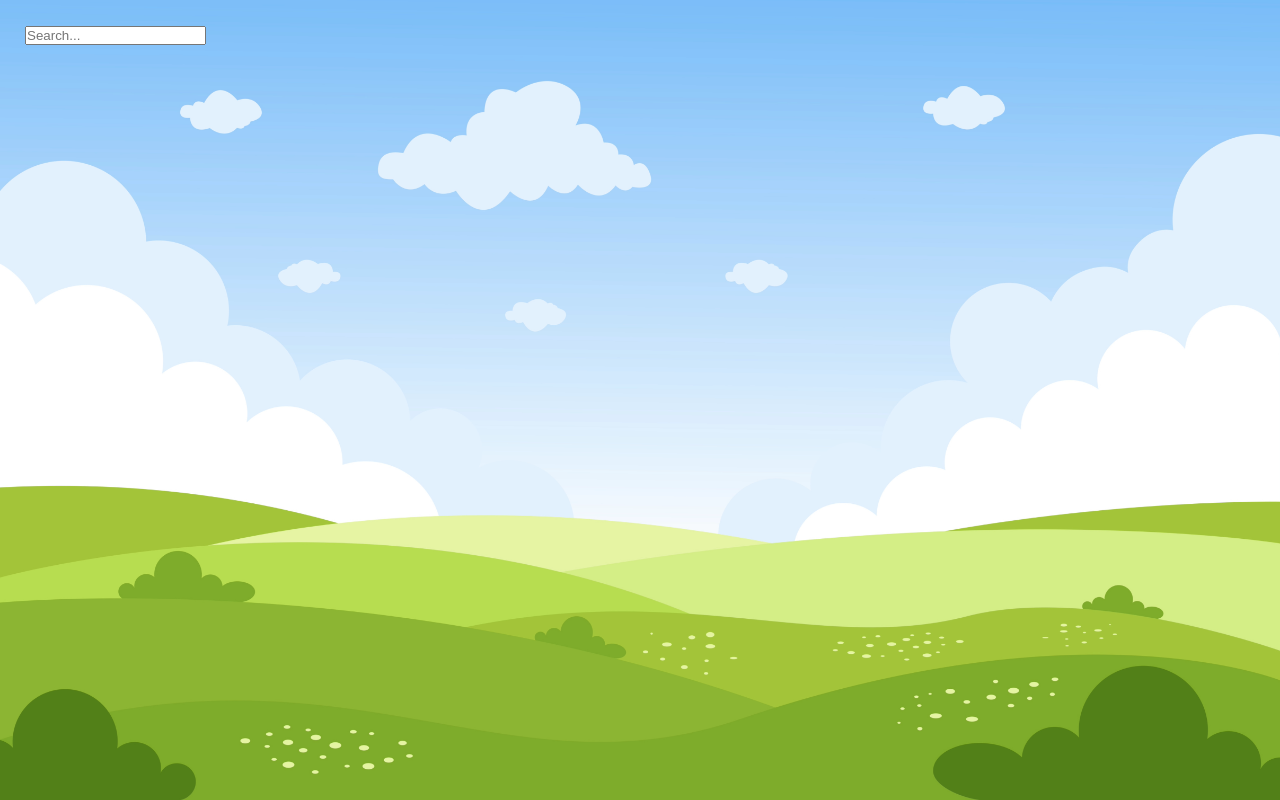
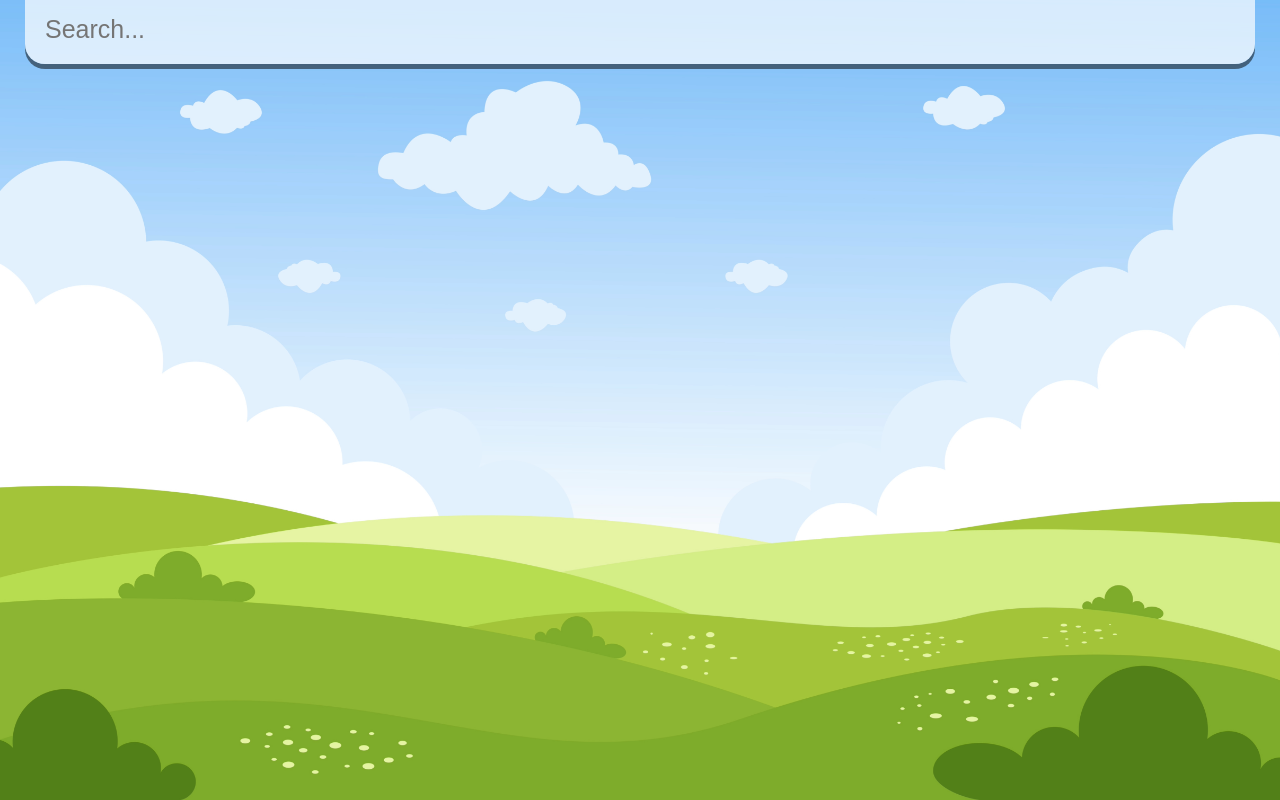
Before and after one commit to hejweather/hejweather, a React (Create React App) app: page / in a window 1280 px wide. Built offline with nearby package versions, Linux system fonts and the light colour scheme.

Commit message:
Updated searchbox css.

```diff
--- a/src/index.css
+++ b/src/index.css
@@ -24,12 +24,12 @@ main {
   padding: 25px;
 }
 
-.serch-box {
+.search-box {
   width: 100%;
   margin: 0 0 75px;
 }
 
-.serch-box .search-bar {
+.search-box .search-bar {
   display: block;
   width: 100%;
   padding: 20px;
@@ -39,20 +39,20 @@ main {
   border: none;
   outline: none;
 
-  background-color: blanchedalmond;
-  border-radius: 0px 0px 10px 10px;
+  background-color: rgba(255, 255, 255, 0.7);
+  border-radius: 0px 0px 20px 20px;
   margin-top: -30px;
 
-  box-shadow: 0 5px rgba(0, 0, 0, 0.2);
+  box-shadow: 0 5px rgba(0, 0, 0, 0.5);
 
-  color:rgba(0, 0, 0, 0.2);
+  color:rgba(0, 0, 0, 0.5);
   font-size: 25px;
 
   transition: 0.4s ease;
 }
 
-.serch-box .search-bar:focus {
-  background-color: #333;
+.search-box .search-bar:focus {
+  background-color: rgba(0, 0, 0, 0.90);
 }
 
 .location-box .location {
@@ -60,7 +60,7 @@ main {
   font-size: 30px;
   font-weight: 500;
   text-align: center;
-  text-shadow: 3px 3px #333 ( 0, 0, 0, 0.2);
+  text-shadow: 3px 3px #333 ( 0, 0, 0, 0.5);
 }
 
 .location-box .date {
@@ -68,7 +68,7 @@ main {
   font-size: 20px;
   font-weight: 300;
   text-align: center;
-  text-shadow: #333 0 0 2px;
+  text-shadow: 5px 5px #333 (100, 100, 100, 0.5);
 }
 
 .weather-box {
@@ -79,18 +79,18 @@ main {
   position: relative;
   display: inline-block;
   margin: 30px auto;
-  background-color: #FFF(0, 0, 0, 0.2);
+  background-color: #363636(0, 0, 0, 0.5);
   border-radius: 10px;
 
   padding: 15px 25px;
 
   color: #FFF;
-  font-size: 102px;
+  font-size: 100px;
   font-weight: 900;
 
-  text-shadow: #333 0 0 5px;
+  text-shadow: 5px 10px #333 (0, 0, 0, 0.5);
   text-align: center;
-  box-shadow: #333 0 5px 15px;
+  box-shadow: 5px 10px #333 (0, 0, 0, 0.5);
 }
 
 .weather-box .weather {
@@ -98,5 +98,5 @@ main {
   font-size: 60px;
   font-weight: 500;
   text-align: center;
-  text-shadow: #333 0 0 5px;
+  text-shadow: 5px 5px #333 (0, 0, 0, 0.5);
 }
```
